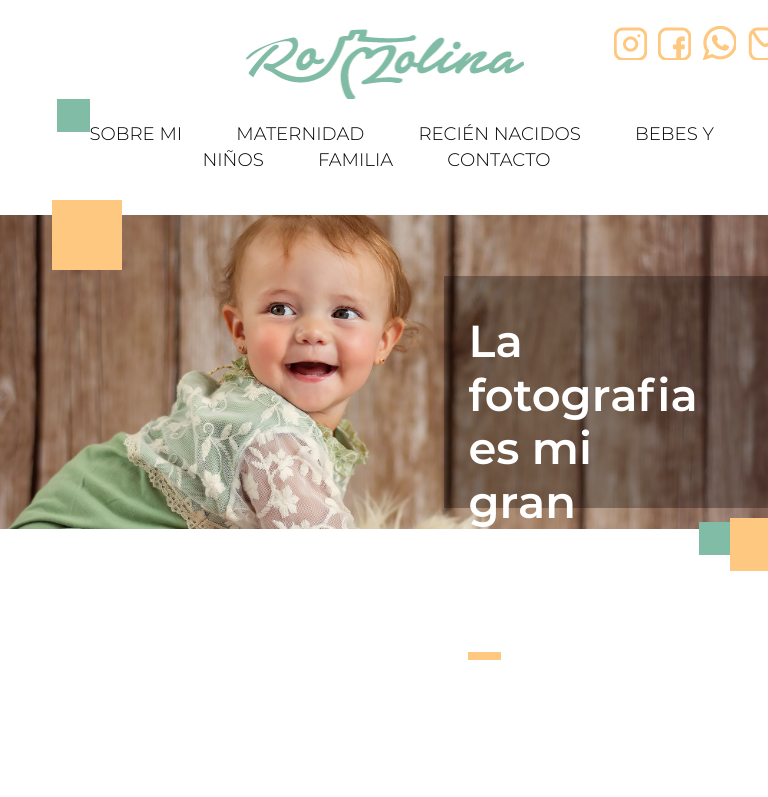
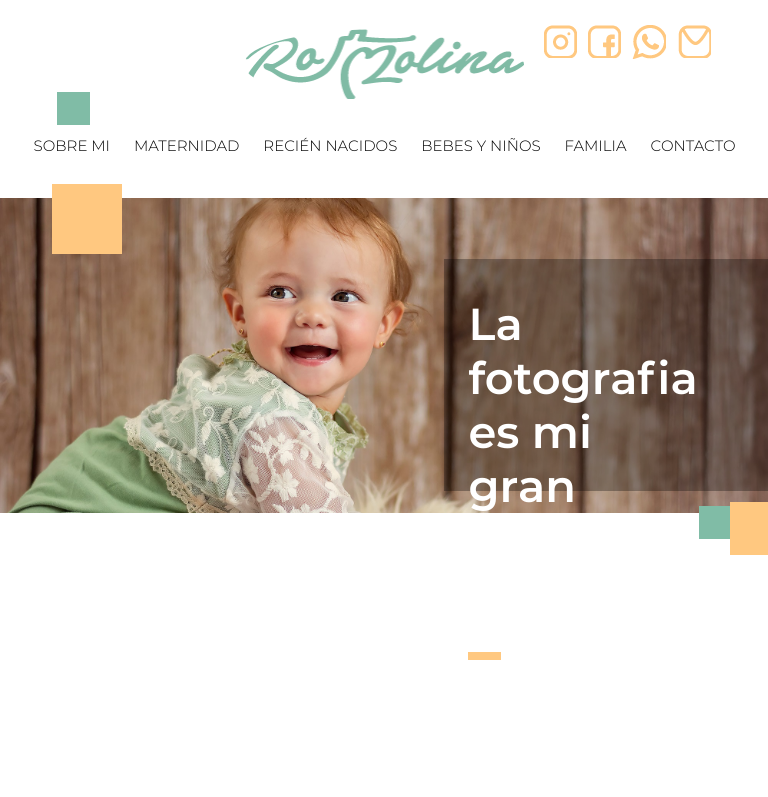
Before and after one commit to Warsouler/Romolina, a plain HTML site: page index.html in a window 768 px wide. Shown: the top 797 px of the page. Drawn offline with Linux system fonts and the light colour scheme.

Commit message:
Menu Tablet

```diff
--- a/styles.css
+++ b/styles.css
@@ -1230,7 +1230,57 @@ input[type=text],input[type=email] {
 
 
 /*Tablets*/
-/*@media (min-width: 768px) and (max-width: 991px) */
+@media (min-width: 768px) and (max-width: 991px)
+{
+
+    .navbar-collapse {
+    width: 118% !important;
+    margin-top: 1em !important;
+    margin-left: -9.5% !important;
+    }
+
+.navbar-nav>li {
+    float: none;
+    text-align: center;
+    display: inline;
+    font-family: "MONTSERRAT-LIGHT";
+    font-size: 120%;
+    font-size: 17px;
+    margin-left: 0px;
+    width: 537%;
+    max-width: 537%;
+    }
+
+    .hovereffect .overlay {
+    transform: inherit;
+    }
+
+    #blockheader {
+    margin-top: -4%;
+    }
+
+
+}
+
+@media (min-width: 768px) and (max-width: 870px)
+{
+    .navbar-nav>li {
+    font-size: 15px;
+
+    }
+
+    .navbar-collapse {
+    width: 120% !important;
+    margin-top: 1em !important;
+    margin-left: -70px !important;
+    }
+
+    .nav>li>a {
+    position: relative;
+    display: block;
+    padding: 10px 10px;
+    }
+}
 
 @media (max-width: 991px)
 {
@@ -1238,9 +1288,7 @@ input[type=text],input[type=email] {
                 background: green;
         }
 
-    .hovereffect .overlay {
-    transform: inherit;
-    }
+
 }
 
 
```
